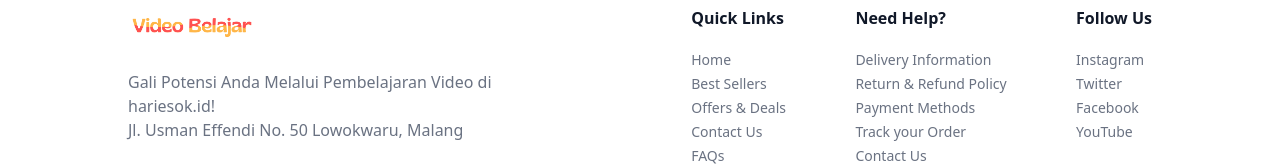
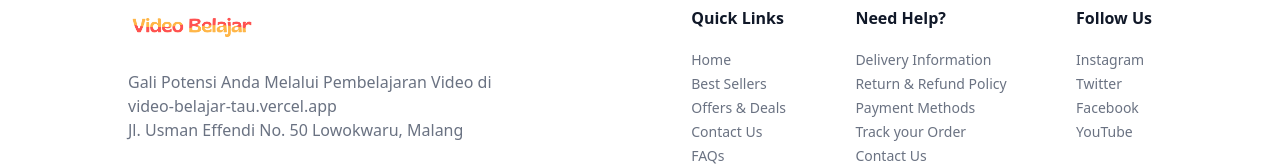
Before and after one commit to tatang111/video-belajar, a Next.js app: page / in a window 1280 px wide. Shown: the part 1132-1300 px from the top of the page. Built offline with nearby package versions, Linux system fonts and the light colour scheme; no server answers; the database is empty; sample sign-in values are in the browser's storage.

Commit message:
finish the project

```diff
--- a/src/components/shared/Footer.jsx
+++ b/src/components/shared/Footer.jsx
@@ -40,7 +40,7 @@ export default function Footer() {
             alt="dummyLogoColored"
           />
           <p className="max-w-[410px] mt-6">
-            Gali Potensi Anda Melalui Pembelajaran Video di hariesok.id!
+            Gali Potensi Anda Melalui Pembelajaran Video di video-belajar-tau.vercel.app
           </p>
           <p>Jl. Usman Effendi No. 50 Lowokwaru, Malang</p>
         </div>
```
